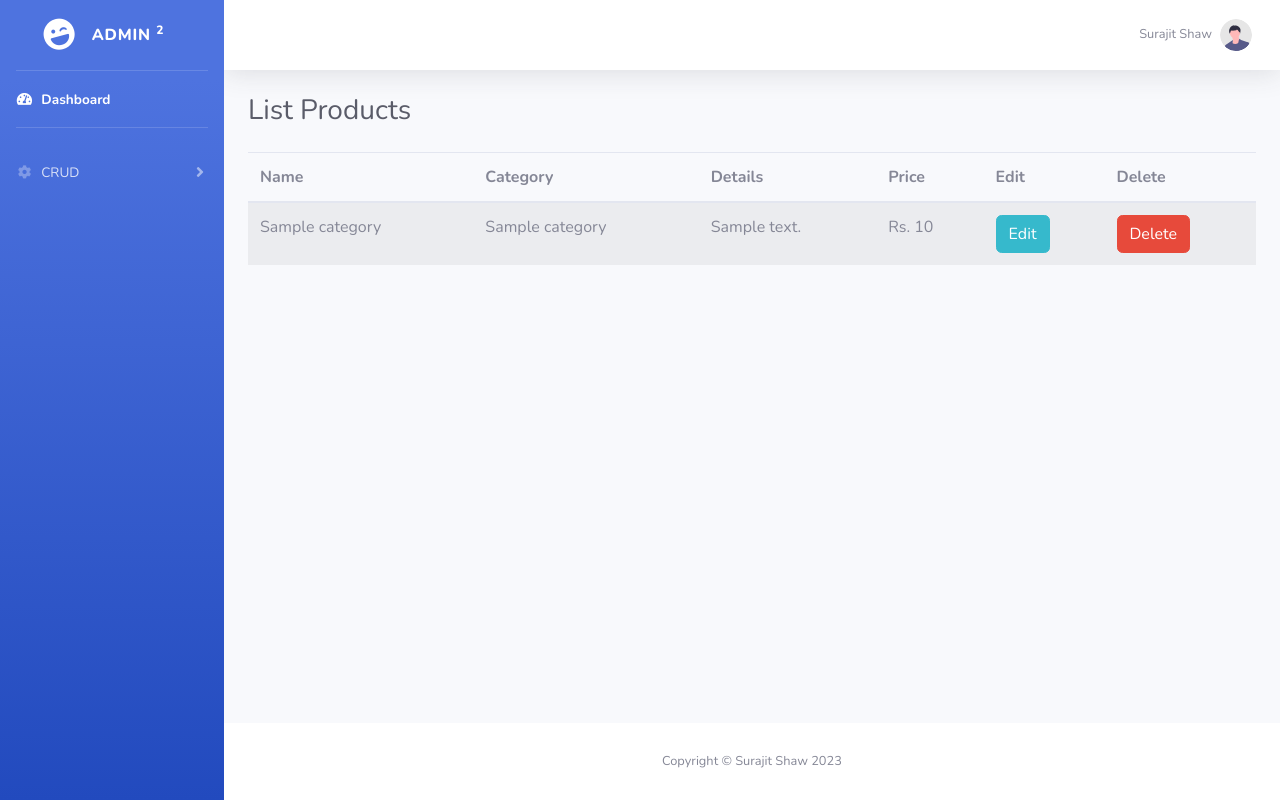
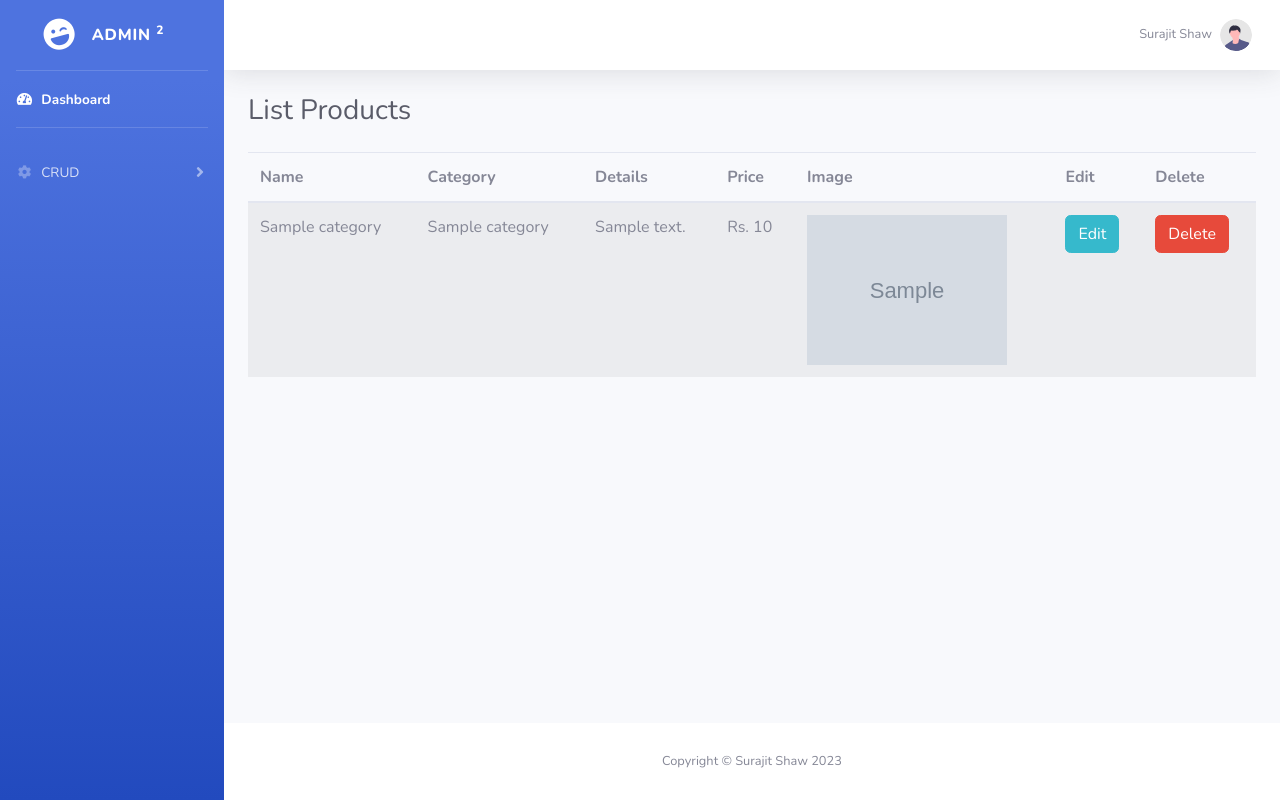
Before and after one commit to SURAJITSHAW/ecom-php, a PHP site: page / in a window 1280 px wide. Run offline with PHP 8.4, Linux system fonts and the light colour scheme; tables that the repository leaves empty or names only in its code hold one stand-in row (values such as "Sample post"); grey boxes marked "Sample" are stand-in pictures.

Commit message:
Fetch images resolved.

```diff
--- a/dashboard.php
+++ b/dashboard.php
@@ -15,7 +15,7 @@
         </div>
 
     <?php
-    unset($_SESSION['status']);
+        unset($_SESSION['status']);
     }
     include 'config.php';
 
@@ -32,7 +32,7 @@
                     <th>Category</th>
                     <th>Details</th>
                     <th>Price</th>
-                    <!-- <th>Image</th> -->
+                    <th>Image</th>
                     <th>Edit</th>
                     <th>Delete</th>
                 </tr>
@@ -46,15 +46,21 @@
                         <td><?php echo $row['category_name']; ?></td>
                         <td><?php echo $row['product_details']; ?></td>
                         <td>Rs. <?php echo $row['price']; ?></td>
-                        <!-- <td><img src="'./uploads/'+" alt=""></td> -->
-                        <td><button class="btn btn-info">Edit</button></td>
-                        <td><button class="btn btn-danger">Delete</button></td>
+                        <td><img src=" <?php echo "uploads/".$row['img_url']; ?>" alt="" width="200px"></td>
+                        <td><a href="update.php" class="btn btn-info">Edit</a></td>
+                        <td><a href="" class="btn btn-danger">Delete</a></td>
                     </tr>
 
-                <?php } ?>
+                <?php }
+
+
+                ?>
             </tbody>
         </table>
 
-    <?php } ?>
+    <?php } else {
+
+        echo "<tr><td> No Record Found</td></tr>";
+    } ?>
 
 </div>
```
Also changed, not shown: uploads/maggi.jpg (added), uploads/real juice.jpg (added).
